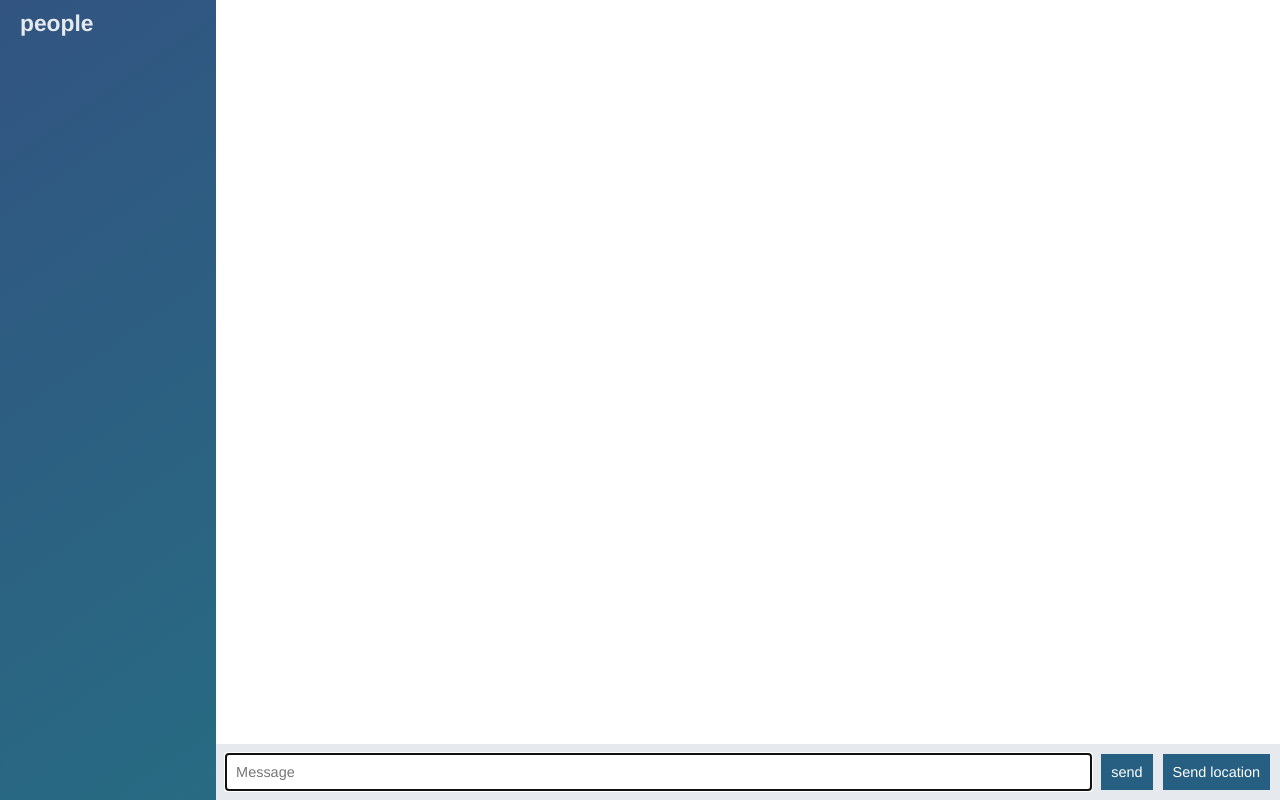
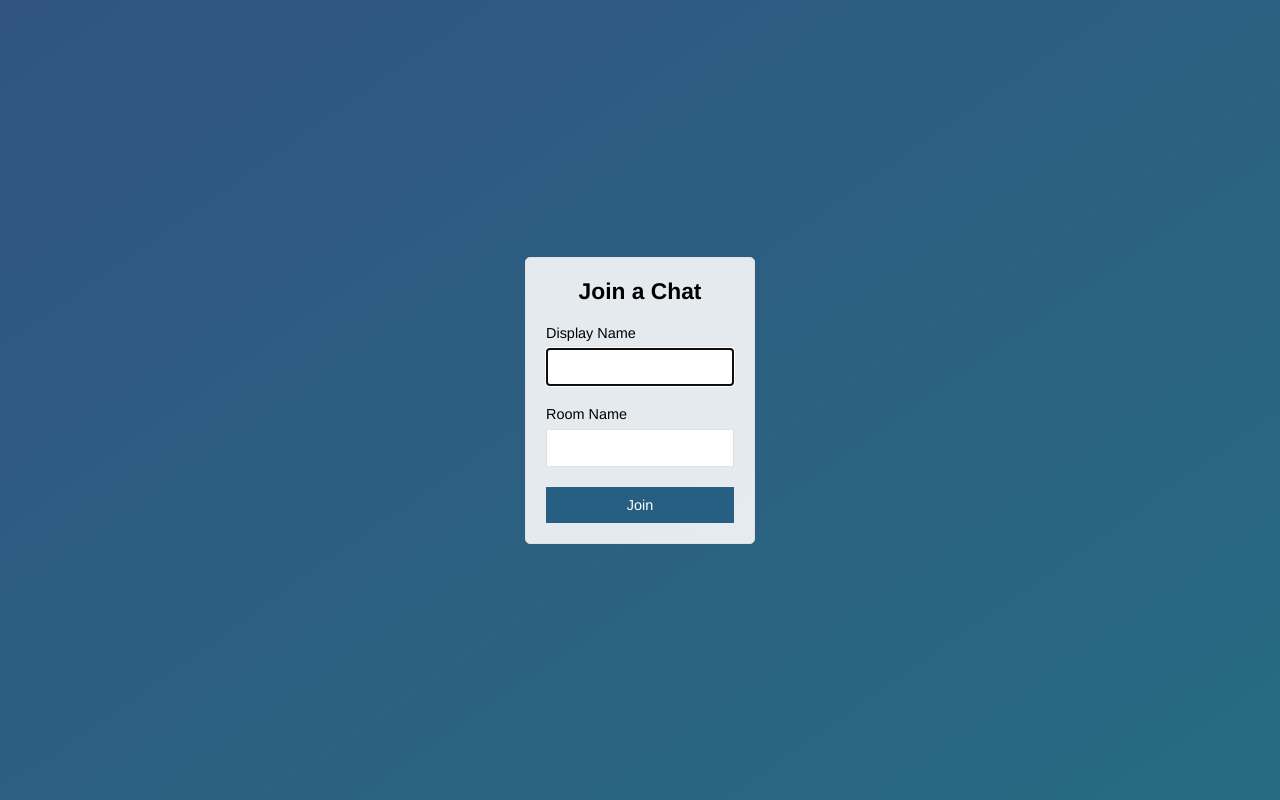
Before and after one commit to JoeLiang3/ChatApp, a website: page public/index.html in a window 1280 px wide. Drawn offline with nearby package versions, Linux system fonts and the light colour scheme; no server answers.

Commit message:
Add Join Page that submits chat.html

```diff
--- a/public/index.html
+++ b/public/index.html
@@ -1,64 +1,34 @@
 <!DOCTYPE html>
-
 <html>
 
 <head>
   <meta charset="utf-8">
+  <title>Join | ChatApp</title>
   <link rel="stylesheet" href="/css/styles.css">
+  <meta name="viewport" content="width=device-witdth, initial-scale=1, user-scalable=no">
 </head>
 
-<body class="chat">
-
-  <div class="chat__sidebar">
-    <h3>people</h3>
-    <div id="users"></div>
+<body class="centered-form">
+  <div class="centered-form__form">
+    <form action="chat.html">
+      <div class="form-field">
+        <h3>Join a Chat</h3>
+      </div>
+      <div class="form-field">
+        <label>Display Name</label>
+        <input type="text" name="name" autofocus/>
+      </div>
+      <div class="form-field">
+        <label>Room Name</label>
+        <input type="text" name="room"/>
+      </div>
+      <div class="form-field">
+        <button>
+          Join
+        </button>
+      </div>
+    </form>
   </div>
-
-  <div class="chat__main">
-    <ol id="messages" class="chat__messages"></ol>
-
-    <div class="chat__footer">
-      <form id="message-form">
-        <input name="message" type="text" placeholder="Message" autofocus autocomplete="off"/>
-        <button>send</button>
-      </form>
-      <button id="send-location">Send location</button>
-    </div>
-  </div>
-
-  <script id="message-template" type="text-template">
-    <li class="message">
-      <div class="message__title">
-        <h4>{{from}}</h4>
-        <span>{{createdAt}}</span>
-      </div>
-      <div class="message__body">
-        <p>{{text}}</p>
-      </div>
-    </li>
-  </script>
-
-  <script id="location-message-template" type="text-template">
-    <li class="message">
-      <div class="message__title">
-        <h4>{{from}}</h4>
-        <span>{{createdAt}}</span>
-      </div>
-      <div class="message__body">
-        <p>
-          <a href={{url}} target="_blank">Current location</a>
-        </p>
-      </div>
-    </li>
-  </script>
-
-
-
-  <script src="/socket.io/socket.io.js"></script>
-  <script src="js/libs/jquery-3.2.1.min.js"></script>
-  <script src="js/libs/moment.js"></script>
-  <script src="js/libs/mustache.js"></script>
-  <script src="/js/index.js"></script>
 </body>
 
 </html>
```
Also changed, not shown: public/chat.html (added, +66 -0 lines), public/js/chat.js (renamed from public/js/index.js).
